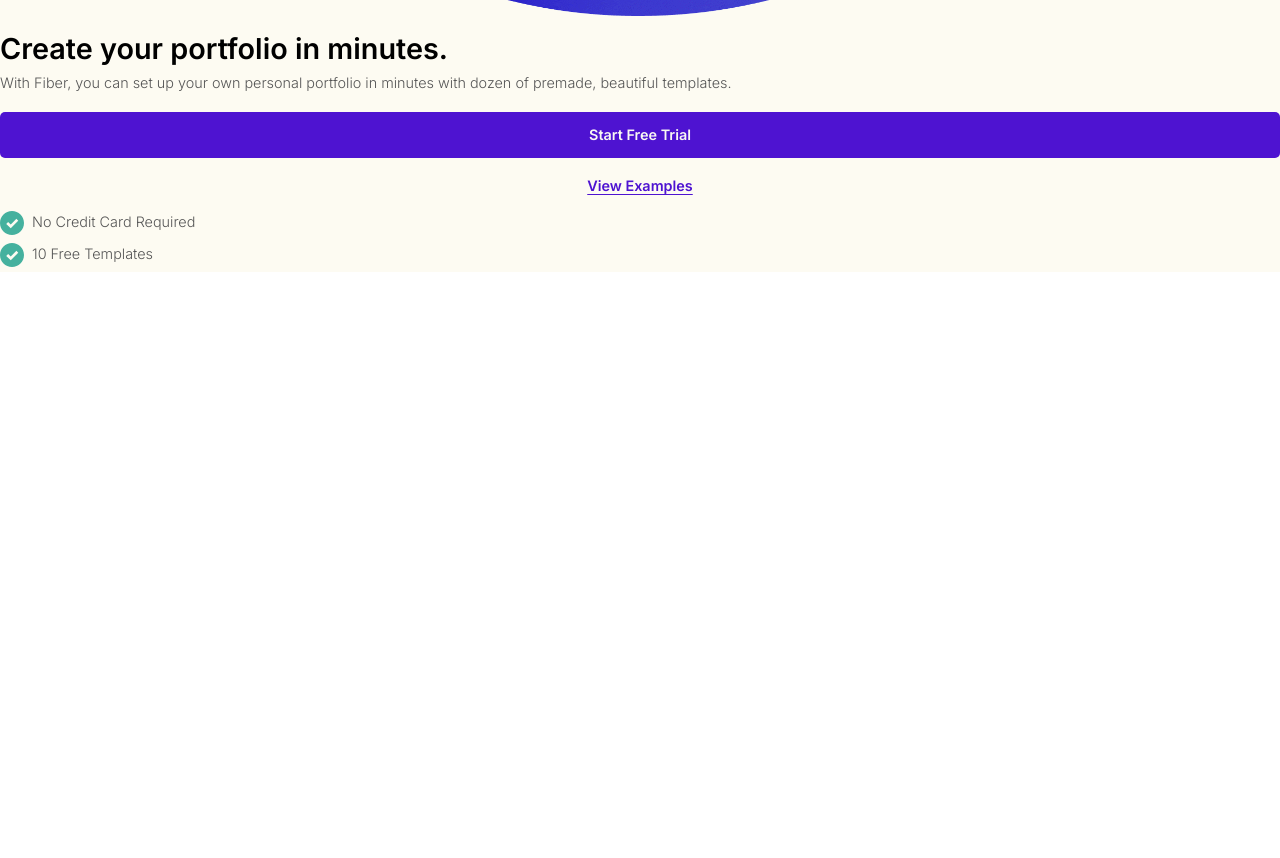
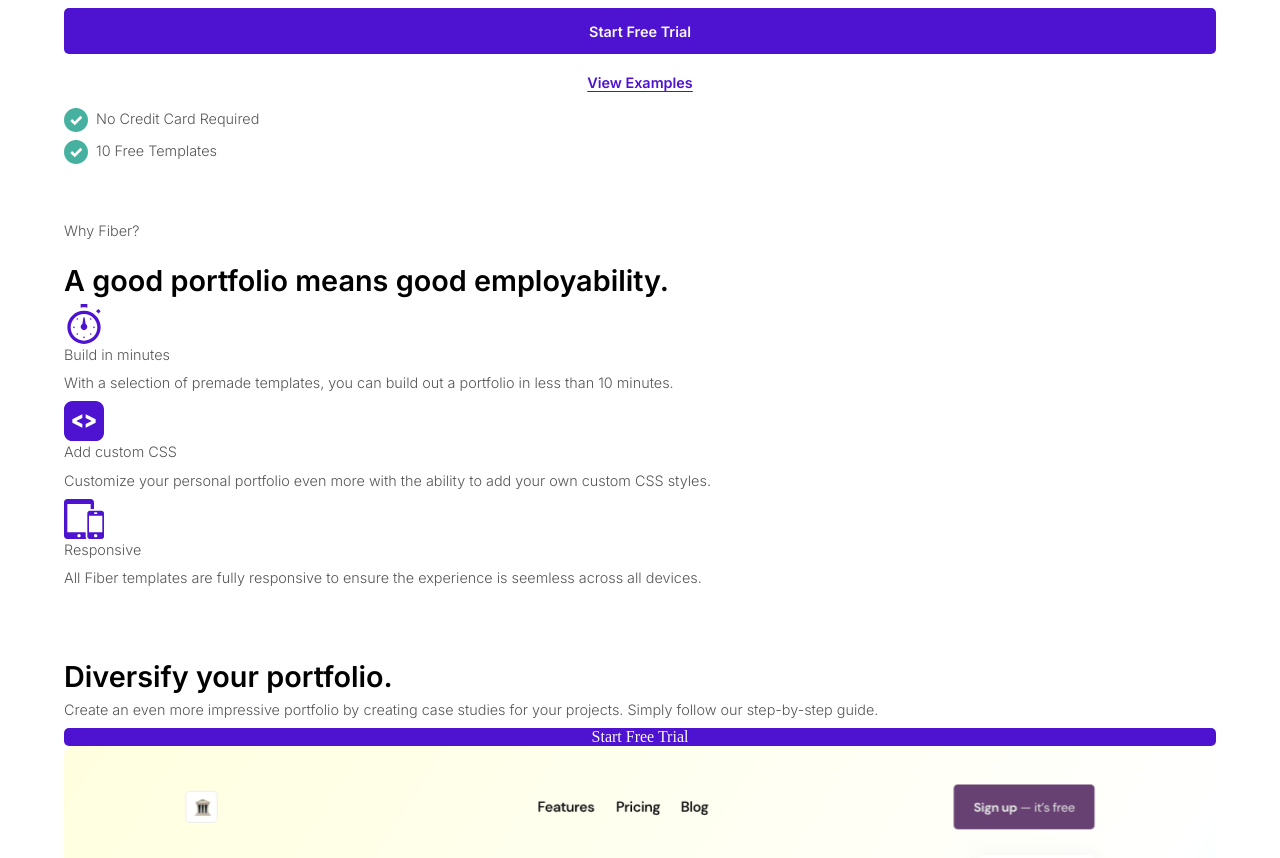
Before and after one commit to mojonesy/Fiber_mock-landing-page, a plain HTML site: page index.html in a window 1280 px wide. Shown: the part 1302-2160 px from the top of the page. Before the commit the page ends 1577 px from the top, so only its background shows below. Drawn offline with Linux system fonts and the light colour scheme.

Commit message:
second and third article content

```diff
--- a/index.html
+++ b/index.html
@@ -21,7 +21,7 @@
         rel="stylesheet">
 </head>
 <body>
-    <div class="hero__container">
+    <article class="article article__hero">
         <header class="header">
             <p class="fiber bold">Fiber</p>
             <nav class="nav" aria-label="navigation" aria-hidden="false" data-visible="false">
@@ -62,11 +62,55 @@
                 <p class="checkmark__text">10 Free Templates</p>
             </div>
         </div>
-    </div>
+    </article>
 
-    <div class="why-hero__container">
+    <article class="article article__why-fiber">
+        <p class="article__title__why-fiber">Why Fiber?</p>
+        <h1 class="article__subtitle article__subtitle__why-fiber">
+            A good portfolio means good employability.
+        </h1>
 
-    </div>
+        <div class="features__why-fiber">
+            <div class="feature feature1">
+                <img src="./Assets/time.svg" alt="a stopwatch" class="feature__icon">
+                <p class="feature__title">Build in minutes</p>
+                <p class="feature__body">
+                    With a selection of premade templates, you can build out
+                    a portfolio in less than 10 minutes.
+                </p>
+            </div>
+            <div class="feature feature2">
+                <img src="./Assets/code.svg" alt="a code icon" class="feature__icon">
+                <p class="feature__title">Add custom CSS</p>
+                <p class="feature__body">
+                    Customize your personal portfolio even more with the
+                    ability to add your own custom CSS styles.
+                </p>
+            </div>
+            <div class="feature feature3">
+                <img src="./Assets/allSizes.svg" alt="a tablet and phone" class="feature__icon">
+                <p class="feature__title">Responsive</p>
+                <p class="feature__body">
+                    All Fiber templates are fully responsive to ensure the
+                    experience is seemless across all devices.
+                </p>
+            </div>
+        </div>
+    </article>
+
+    <article class="article article__free-trial">
+        <div class="article__free-trial__container">
+            <h1 class="article__title">
+                Diversify your portfolio.
+            </h1>
+            <p class="article__body">
+                Create an even more impressive portfolio by creating case
+                studies for your projects. Simply follow our step-by-step guide.
+            </p>
+            <button class="free-trial-button">Start Free Trial</button>
+            <img src="./Assets/Page Image.png" alt="portfolio page example" class="free-trial-image">
+        </div>
+    </article>
 
     <script src="./index.js"></script>
 </body>
```
